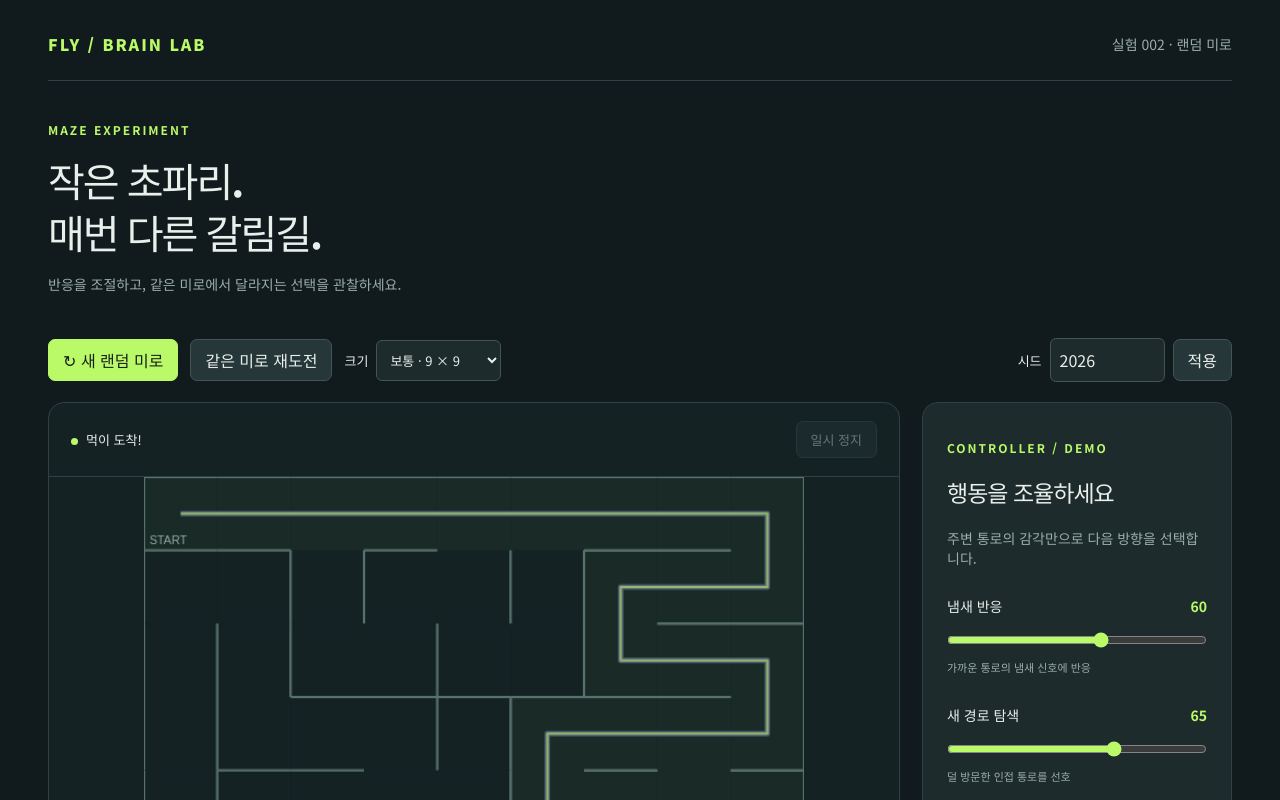
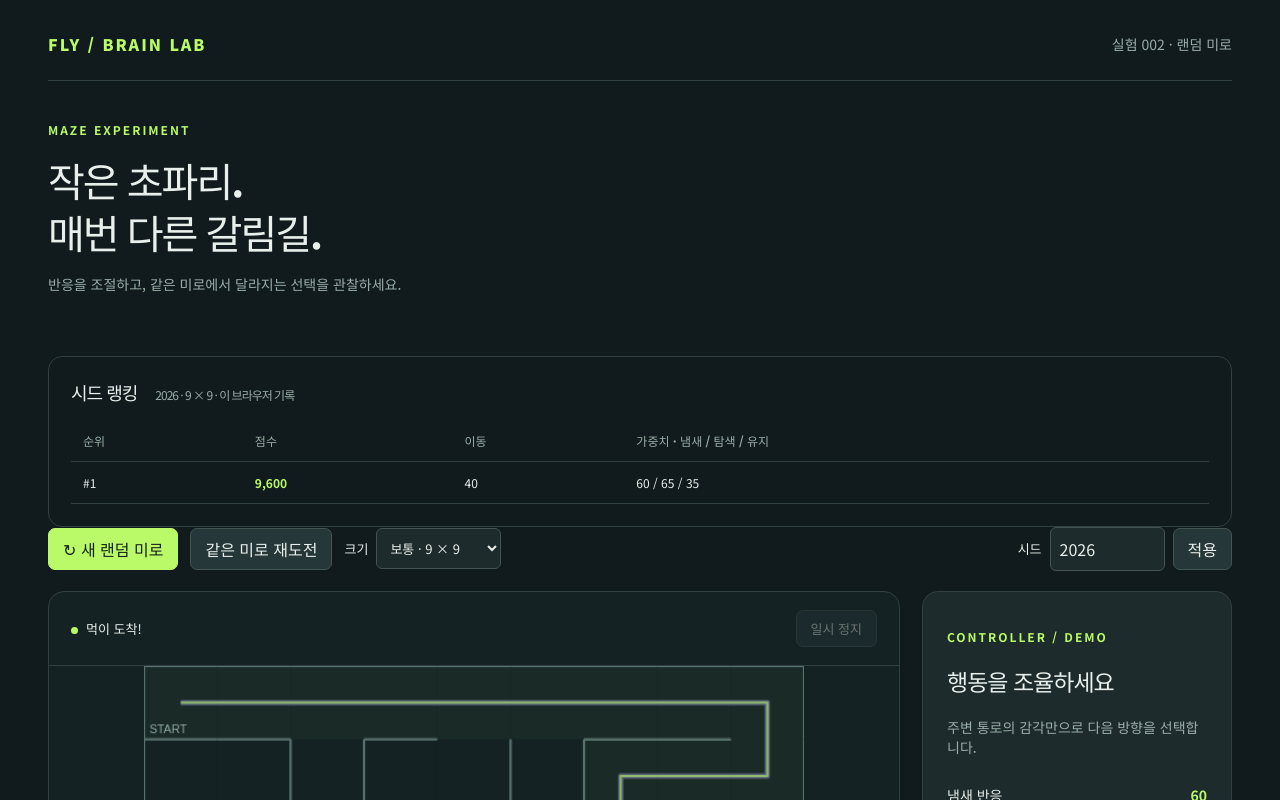
Before and after one commit to zzmin0405/fly-brain-lab, a React (Vite) app: page / in a window 1280 px wide. Shown: the top 800 px of the page. Built offline with nearby package versions, Linux system fonts and the light colour scheme.

Commit message:
시드 기반 로컬 랭킹 추가

```diff
--- a/src/App.tsx
+++ b/src/App.tsx
@@ -26,6 +26,7 @@ type Result = {
   status: string
   weights: Weights
   trace: number[]
+  score: number
 }
 const emptyStats = {
   steps: 0,
@@ -44,6 +45,15 @@ export default function App() {
     [showOdor, setShowOdor] = useState(false)
   const [records, setRecords] = useState<Result[]>([]),
     [stats, setStats] = useState(emptyStats)
+  const [leaderboard, setLeaderboard] = useState<Result[]>(() => {
+    try {
+      return JSON.parse(
+        localStorage.getItem('fly-brain-leaderboard') ?? '[]',
+      ) as Result[]
+    } catch {
+      return []
+    }
+  })
   const canvas = useRef<HTMLCanvasElement>(null)
   const live = useRef({ weights, paused, speed, showOdor, records })
   useEffect(() => {
@@ -80,10 +90,31 @@ export default function App() {
               status: experiment.status,
               weights: { ...config.weights },
               trace: [...experiment.trace],
+              score:
+                experiment.status === 'success'
+                  ? Math.max(1, 10000 - experiment.steps * 10)
+                  : 0,
             },
             ...previous,
           ].slice(0, 8),
         )
+        if (experiment.status === 'success')
+          setLeaderboard((previous) => {
+            const entry = {
+              seed,
+              size,
+              steps: experiment.steps,
+              status: experiment.status,
+              weights: { ...config.weights },
+              trace: [...experiment.trace],
+              score: Math.max(1, 10000 - experiment.steps * 10),
+            }
+            const next = [...previous, entry]
+              .sort((a, b) => b.score - a.score)
+              .slice(0, 20)
+            localStorage.setItem('fly-brain-leaderboard', JSON.stringify(next))
+            return next
+          })
       }
       drawMaze(
         context,
@@ -133,6 +164,50 @@ export default function App() {
           매번 다른 갈림길.
         </h1>
         <p>반응을 조절하고, 같은 미로에서 달라지는 선택을 관찰하세요.</p>
+      </section>
+      <section className="history leaderboard">
+        <h2>
+          시드 랭킹{' '}
+          <span>
+            {seed} · {size} × {size} · 이 브라우저 기록
+          </span>
+        </h2>
+        {leaderboard.filter(
+          (entry) => entry.seed === seed && entry.size === size,
+        ).length ? (
+          <table>
+            <thead>
+              <tr>
+                <th>순위</th>
+                <th>점수</th>
+                <th>이동</th>
+                <th>가중치 · 냄새 / 탐색 / 유지</th>
+              </tr>
+            </thead>
+            <tbody>
+              {leaderboard
+                .filter((entry) => entry.seed === seed && entry.size === size)
+                .map((entry, index) => (
+                  <tr key={`${entry.seed}-${entry.score}-${index}`}>
+                    <td>#{index + 1}</td>
+                    <td>
+                      <b className="score">{entry.score.toLocaleString()}</b>
+                    </td>
+                    <td>{entry.steps}</td>
+                    <td>
+                      {entry.weights.odor} / {entry.weights.explore} /{' '}
+                      {entry.weights.persistence}
+                    </td>
+                  </tr>
+                ))}
+            </tbody>
+          </table>
+        ) : (
+          <p>
+            이 시드에서 성공한 기록이 아직 없습니다. 같은 시드를 공유하고 더
+            높은 점수에 도전하세요.
+          </p>
+        )}
       </section>
       <div className="toolbar">
         <button className="primary" onClick={newMaze}>
--- a/src/index.css
+++ b/src/index.css
@@ -332,3 +332,9 @@ input[aria-invalid='true'] {
     flex-wrap: wrap;
   }
 }
+.score {
+  color: #bafa68;
+}
+.leaderboard {
+  margin-top: 18px;
+}
```
